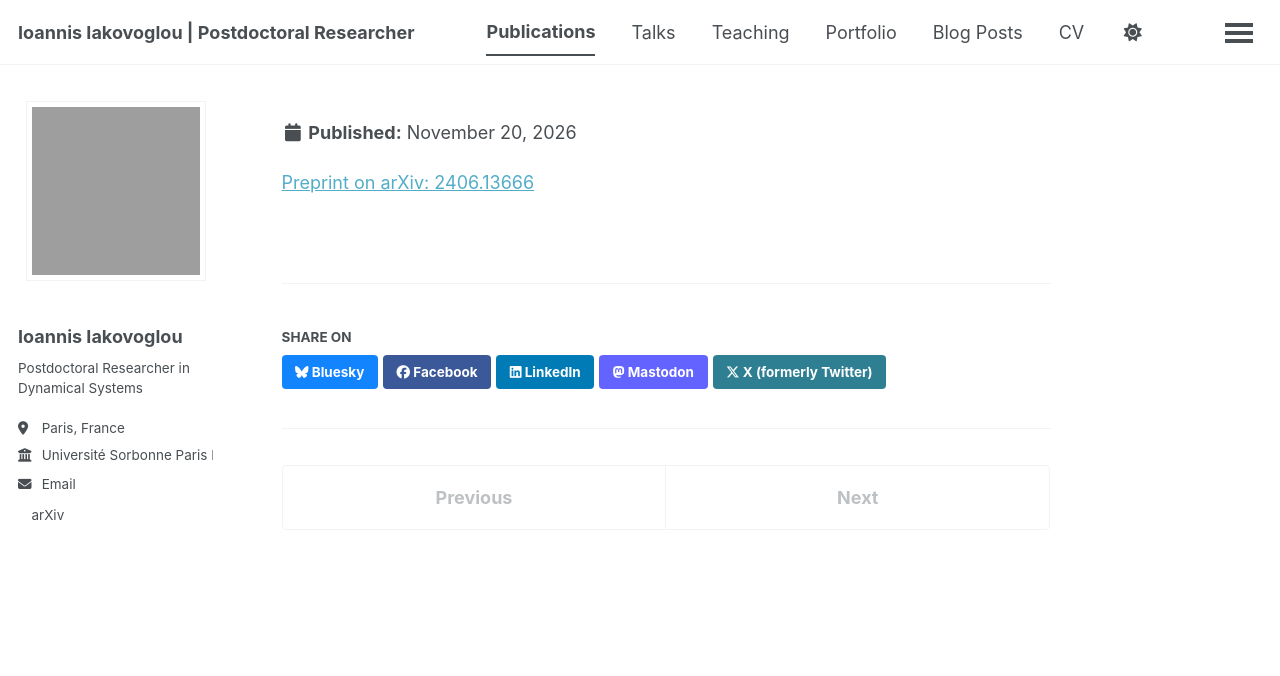
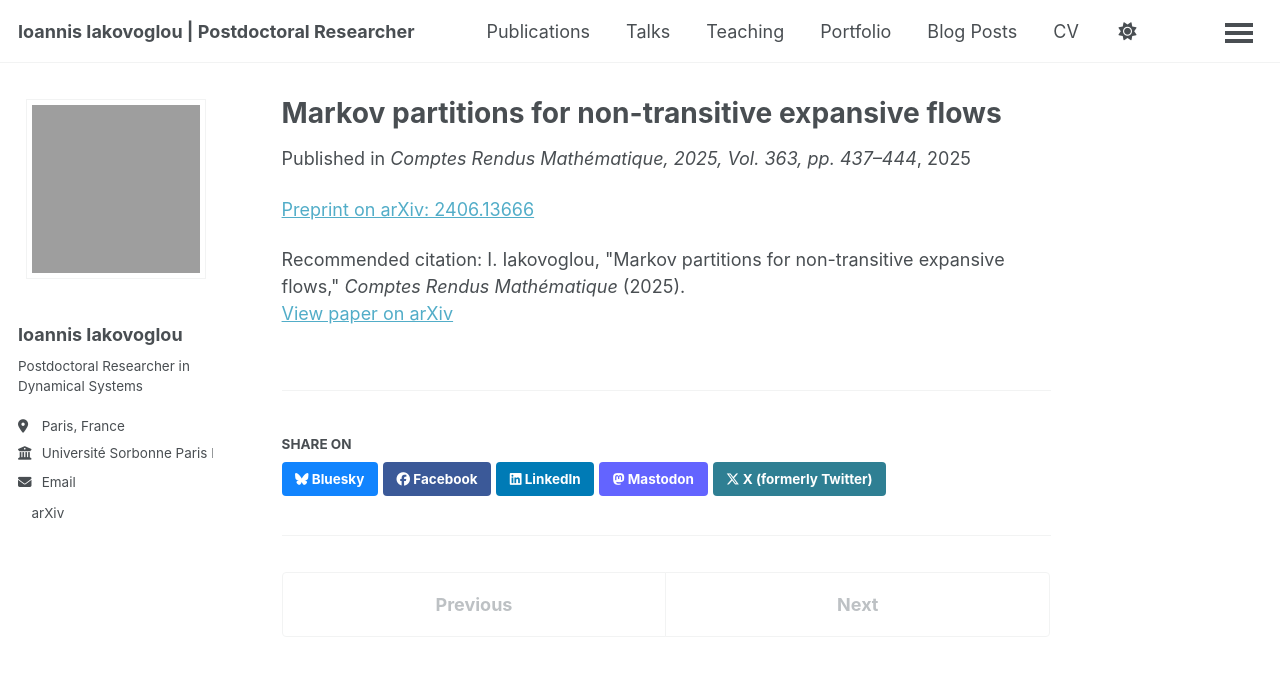
Before and after one commit to ioannisiakovoglou/ioannisiakovoglou.github.io, a Jekyll site: the page built from _publications/markovpartitions.md, in a window 1280 px wide. Shown: the top 676 px of the page. Built offline with Jekyll 4.4.1, drawn with Linux system fonts in a browser that asks for light colours; a script bundle is joined from its source files by our own code; a style sheet for code colours, icons or effects is not loaded.

Commit message:
Fix formatting of venue in markovpartitions.md

```diff
--- a/_publications/markovpartitions.md
+++ b/_publications/markovpartitions.md
@@ -5,7 +5,7 @@ category: manuscripts
 permalink: /publication/markov-partitions
 excerpt: "Markov partitions for non-transitive expansive flows."
 date: 2025-01-01
-venue: ""Comptes Rendus Mathématique, 2025, Vol. 363, pp. 437–444""
+venue: "Comptes Rendus Mathématique, 2025, Vol. 363, pp. 437–444"
 paperurl: "https://arxiv.org/abs/2406.13666"
 citation: 'I. Iakovoglou, "Markov partitions for non-transitive expansive flows," <i>Comptes Rendus Mathématique</i> (2025).'
 ---
```
